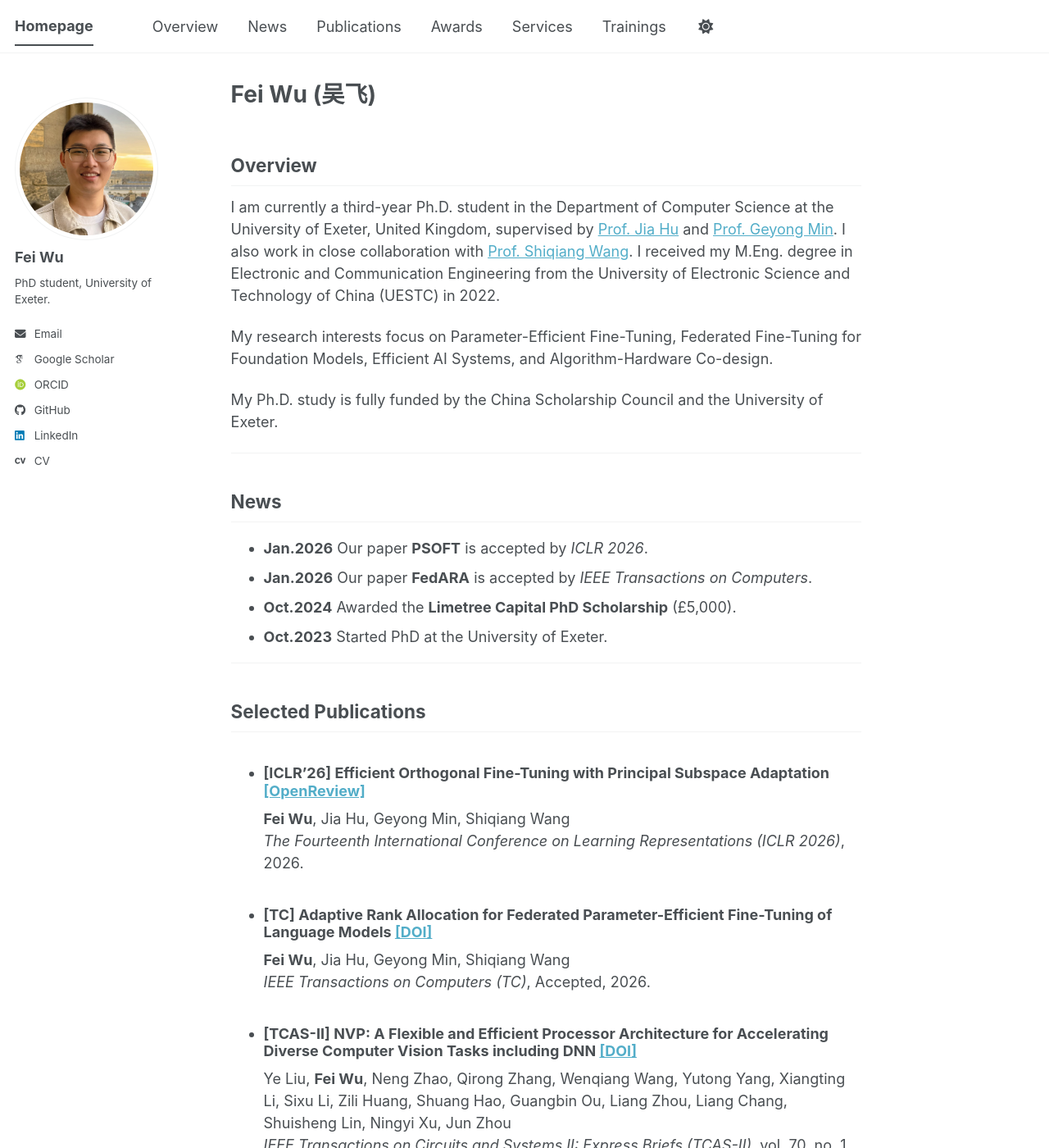
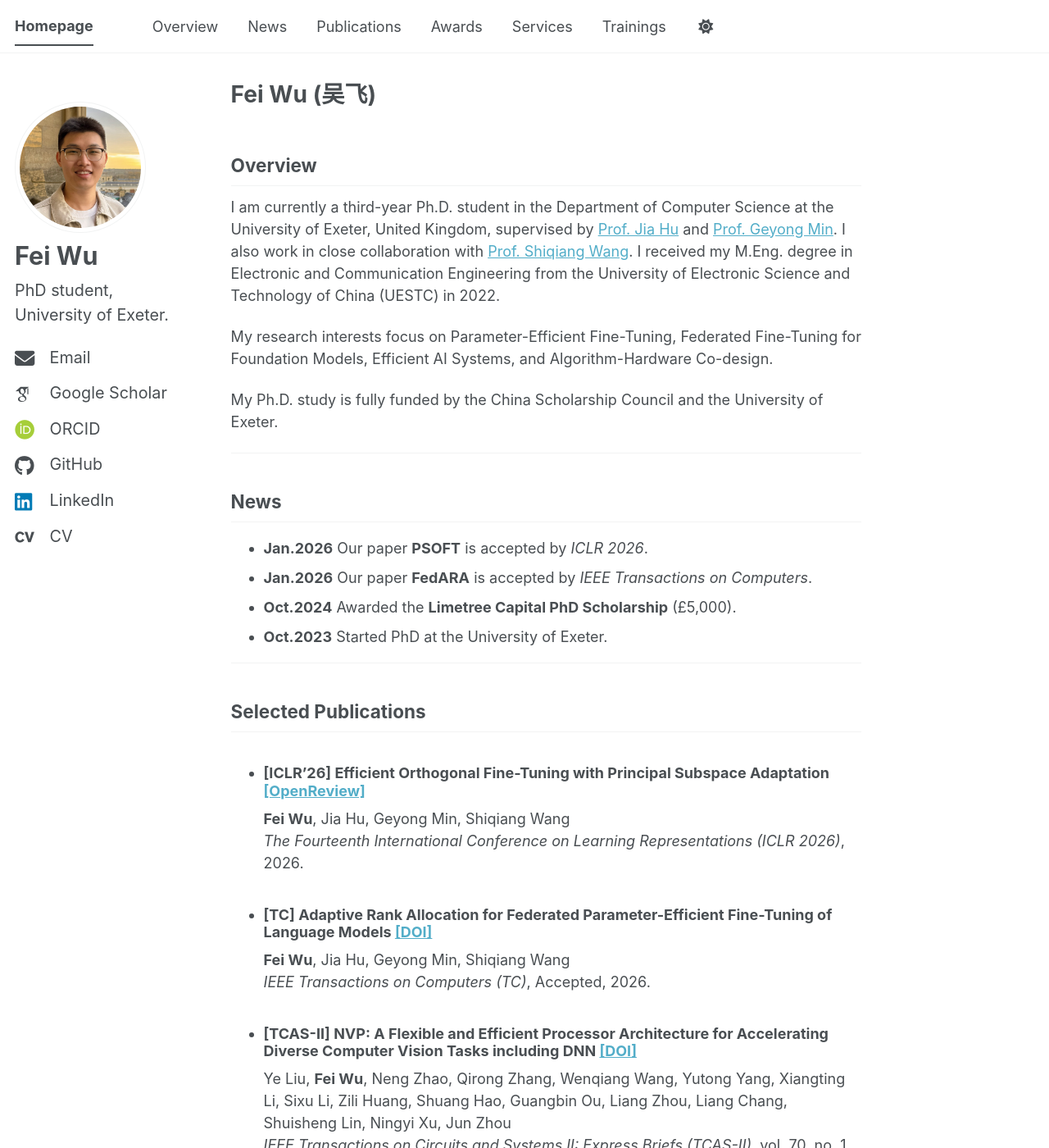
Before and after one commit to fei407/fei407.github.io, a Jekyll site: the page built from _pages/about.md, in a window 1280 px wide and 1400 px high. Shown: the whole window at 82% size. Built offline with Jekyll 4.4.1, drawn with Linux system fonts in a browser that asks for light colours; some web fonts are replaced; a script bundle is joined from its source files by our own code; library files that are not in the unit come from our copies.

Commit message:
update info

```diff
--- a/assets/css/main.scss
+++ b/assets/css/main.scss
@@ -41,3 +41,43 @@
     "vendor/font-awesome/solid",
     "vendor/font-awesome/brands"
 ;
+
+/* =====================================
+   Sidebar (left / right) size adjustment
+   ===================================== */
+
+/* overall sidebar text */
+.sidebar {
+  font-size: 1.1rem;
+  line-height: 1.6;
+}
+
+/* author name */
+.sidebar .author__name {
+  font-size: 1.7rem;
+}
+
+/* author bio */
+.sidebar .author__bio {
+  font-size: 1.1rem;
+}
+
+/* sidebar links text */
+.sidebar .author__urls li,
+.sidebar .author__urls a {
+  font-size: 1.1rem;
+}
+
+/* icons: Font Awesome + Academicons */
+.sidebar .author__urls i,
+.sidebar .author__urls .ai,
+.sidebar .author__urls .fas,
+.sidebar .author__urls .fab {
+  font-size: 1.35rem;
+  vertical-align: middle;
+}
+
+/* avatar size */
+.sidebar .author__avatar img {
+  max-width: 160px;
+}
```
